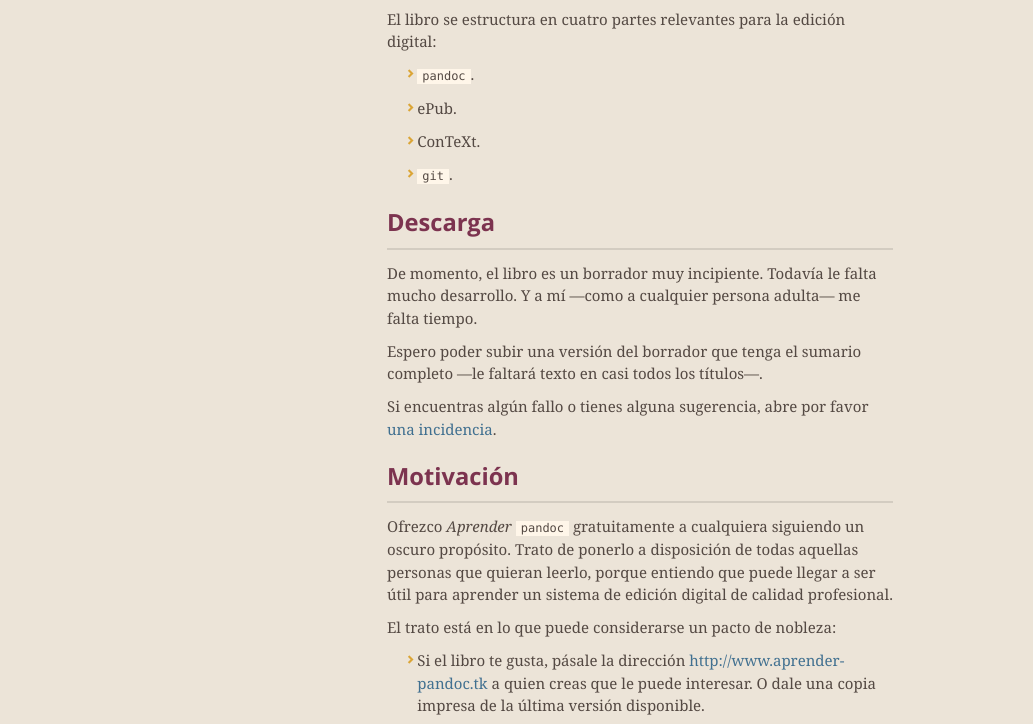
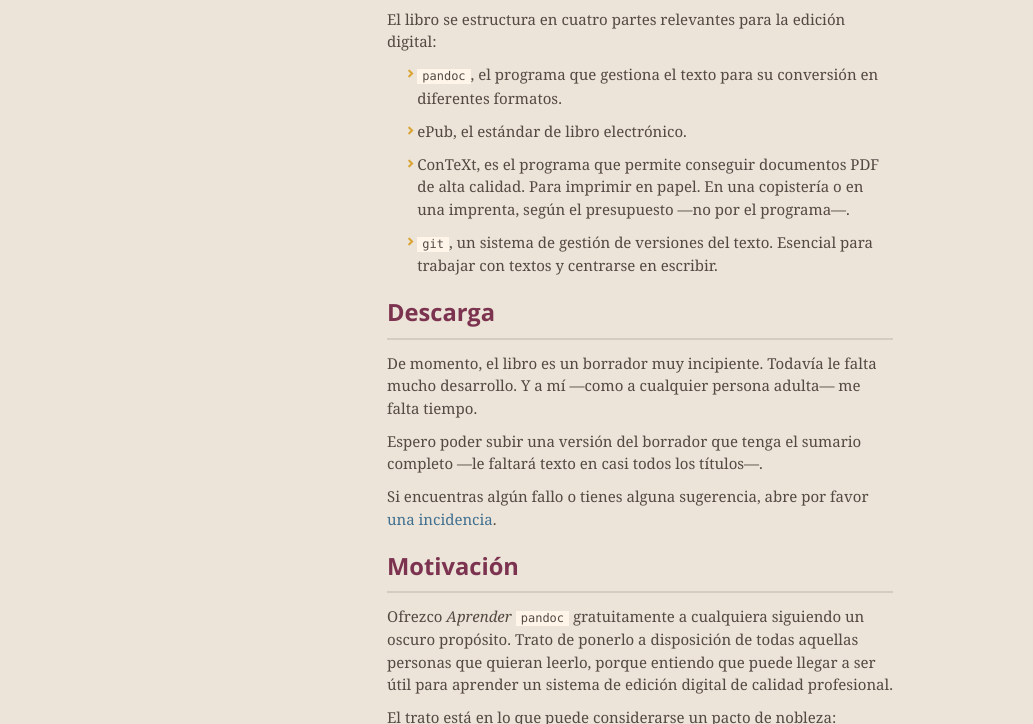
Before and after one commit to ousia/aprender-pandoc, a plain HTML site: page index.html in a window 1280 px wide. Shown: the part 586-1310 px from the top of the page, without its empty margins (0-1033 px from the left). Drawn offline with nearby package versions, Linux system fonts and the light colour scheme.

```diff
--- a/index.html
+++ b/index.html
@@ -62,10 +62,10 @@
 <p>El libro se estructura en cuatro partes relevantes para la edición digital:</p>
 
 <ul>
-<li><p><code>pandoc</code>.</p></li>
-<li><p>ePub.</p></li>
-<li><p>ConTeXt.</p></li>
-<li><p><code>git</code>.</p></li>
+<li><p><code>pandoc</code>, el programa que gestiona el texto para su conversión en diferentes formatos.</p></li>
+<li><p>ePub, el estándar de libro electrónico.</p></li>
+<li><p>ConTeXt, es el programa que permite conseguir documentos PDF de alta calidad. Para imprimir en papel. En una copistería o en una imprenta, según el presupuesto —no por el programa—.</p></li>
+<li><p><code>git</code>, un sistema de gestión de versiones del texto. Esencial para trabajar con textos y centrarse en escribir.</p></li>
 </ul>
 
 <h2>
@@ -108,7 +108,7 @@
 <p>Por supuesto, estoy abierto a sugerencias, para que <em>Aprender <code>pandoc</code></em> sea lo más útil posible. Pero no olvido que el libro lo tengo que escribir yo.</p>
 </li>
 <li>
-<p>Sinceramente, creo que es mejor escribir un nuevo libro sobre <code>pandoc</code> —hacen falta más, en español, inglés o el idioma que sea— que tratar de mejorar éste.</p>
+<p>Sinceramente, creo que es mejor escribir un nuevo libro sobre <code>pandoc</code> —hacen falta más, especialmente en español— que tratar de mejorar éste.</p>
 
 <p>Porque no es tan bueno y hay muchas veces en que es mejor empezar de cero con una nueva perspectiva. Eso es lo que considero realmente que ayuda a la gente a aprender lo desconocido. Que quienes explicamos nos hagamos cargo de sus carencias. Por supuesto, para remediarlas —para que realmente aprendan—.</p>
 </li>
```
Also changed, not shown: params.json (+1 -1 lines).
